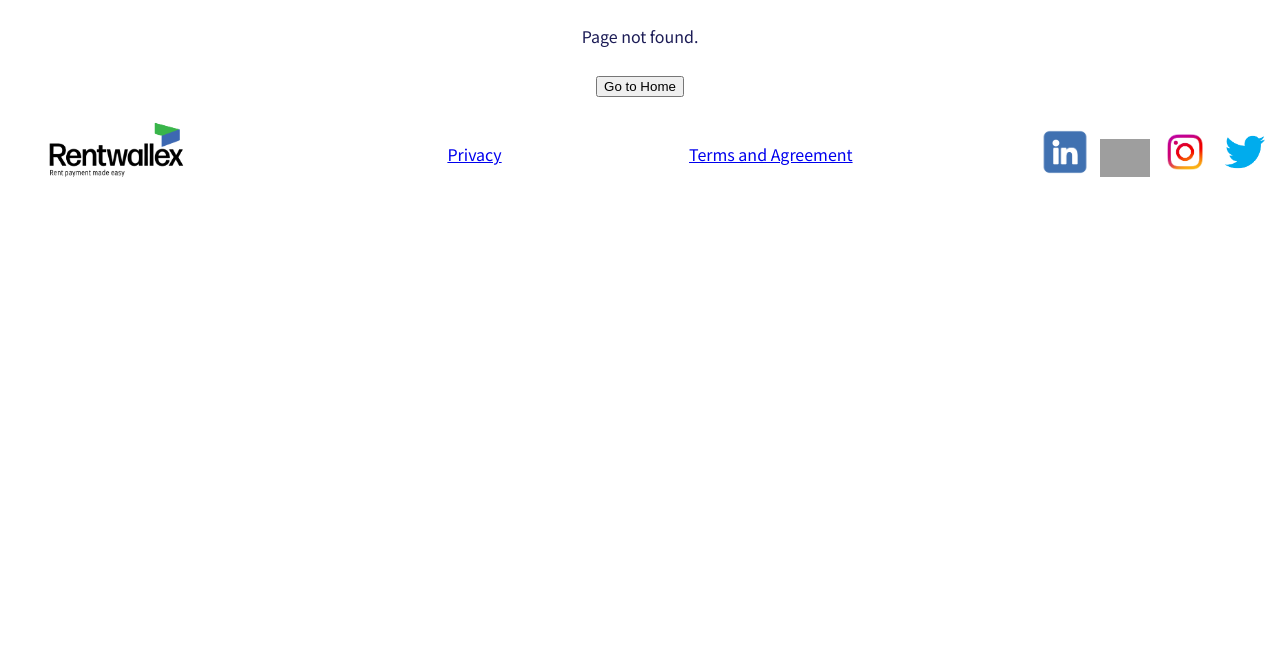
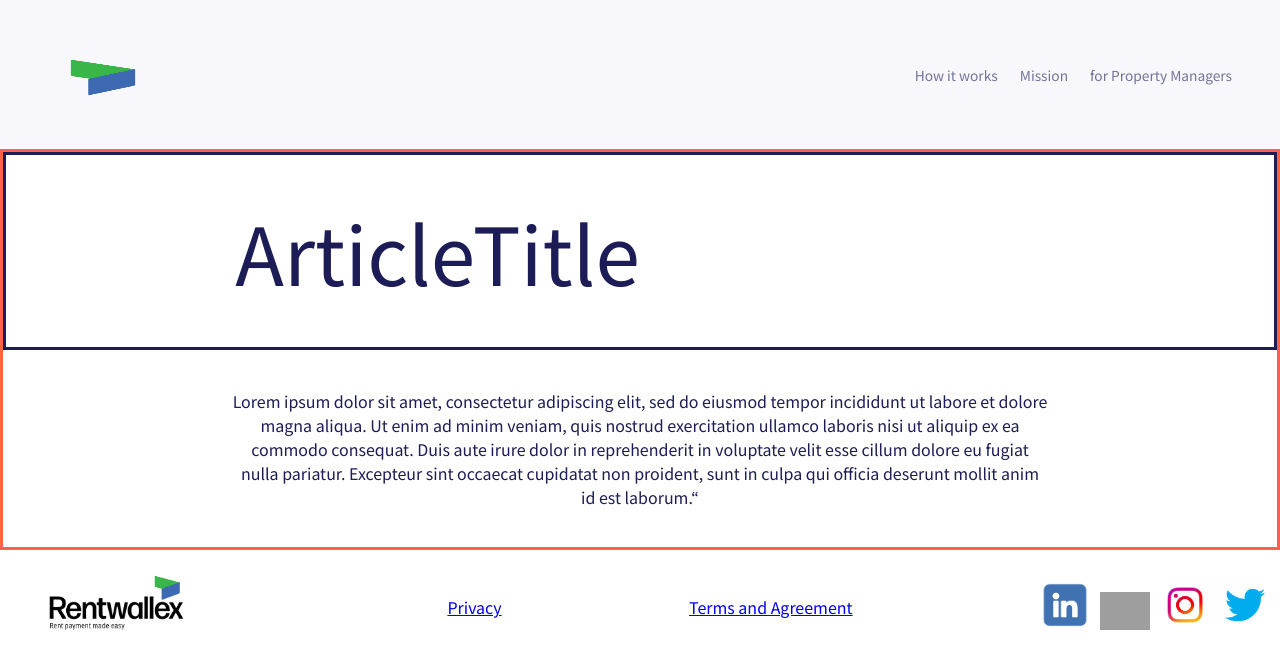
Before and after one commit to charleyoshi/rentwallex, a React (Create React App) app in the folder client/: page /mission in a window 1280 px wide. Before the commit this address led to /404. Shown: the top 668 px of the page. Built offline with nearby package versions, Linux system fonts and the light colour scheme; grey boxes are pictures that could not be loaded.

Commit message:
created renamed to mission, added components for article

```diff
--- a/client/src/App.js
+++ b/client/src/App.js
@@ -3,6 +3,7 @@ import NotFound from './pages/NotFound';
 
 import Footer from './components/Footer';
 import { BrowserRouter, Routes, Route, Navigate } from 'react-router-dom'
+import Mission from './pages/Mission';
 
 function App() {
   return (
@@ -11,6 +12,7 @@ function App() {
         <div className="pages">
           <Routes>
             <Route path="/" element={<Home/>} />
+            <Route path="mission" element={<Mission />} />
             <Route path="404" element={<NotFound />} />
             <Route path="*" element={<Navigate replace to="/404" />} />
           </Routes>
--- /dev/null
+++ b/client/src/components/Article.js
@@ -0,0 +1,12 @@
+import React from 'react'
+import ArticleTitle from './ArticleTitle'
+import ArticleContent from './ArticleContent'
+
+export default function Article() {
+    return (
+        <div className='article'>
+            <ArticleTitle />
+            <ArticleContent />
+        </div>
+    )
+}
--- /dev/null
+++ b/client/src/components/ArticleContent.js
@@ -0,0 +1,15 @@
+import React from 'react'
+
+export default function ArticleContent() {
+    return (
+        <div className='articleContent'>
+            Lorem ipsum dolor sit amet, consectetur adipiscing elit, sed do
+            eiusmod tempor incididunt ut labore et dolore magna aliqua. Ut
+            enim ad minim veniam, quis nostrud exercitation ullamco laboris
+            nisi ut aliquip ex ea commodo consequat. Duis aute irure dolor in
+            reprehenderit in voluptate velit esse cillum dolore eu fugiat nulla
+            pariatur. Excepteur sint occaecat cupidatat non proident, sunt in
+            culpa qui officia deserunt mollit anim id est laborum.“
+        </div>
+    )
+}
--- /dev/null
+++ b/client/src/components/ArticleTitle.js
@@ -0,0 +1,7 @@
+import React from 'react'
+
+export default function ArticleTitle() {
+  return (
+    <div className='articleTitle'>ArticleTitle</div>
+  )
+}
--- a/client/src/components/Navbar.js
+++ b/client/src/components/Navbar.js
@@ -27,7 +27,7 @@ export default function Navbar(props) {
         </Link>
         <div className="right">
           <Link>How it works</Link>
-          <Link>Mission</Link>
+          <Link to="mission">Mission</Link>
           <Link>for Property Managers</Link>
           <span className="icon-menu material-symbols-rounded">menu</span>
         </div>
--- a/client/src/index.css
+++ b/client/src/index.css
@@ -40,7 +40,7 @@ body.modal-open {
 .Navbar {
   background: var(--secondary-background);
   padding: 22px 28px;
-  border: solid;
+  /* border: solid; */
 }
 
 .Navbar .container {
@@ -201,6 +201,29 @@ body.modal-open {
 }
 
 
+/* Mission Page */
+.mission {
+
+}
+
+/* Article Component */
+.article {
+  border: solid tomato;
+  /* padding: 3% 18% 3% 18%; */
+  margin: auto;
+
+}
+
+.article .articleTitle {
+  font-size: 500%;
+  text-align: left;
+  border: solid;
+  padding: 3% 18% 3% 18%;
+}
+
+.article .articleContent {
+  padding: 3% 18% 3% 18%;
+}
 
 /* width adjustment */
 
--- /dev/null
+++ b/client/src/pages/Mission.js
@@ -0,0 +1,15 @@
+import React from 'react'
+import Navbar from '../components/Navbar'
+import Article from '../components/Article'
+
+export default function Mission() {
+  return (
+    <div className='mission'>
+      {/* todo: change Navbar content if needed */}
+      <Navbar />
+      <Article />
+
+
+    </div>
+  )
+}
```
Also changed, not shown: client/src/pages/Article.js (deleted, +0 -7 lines).
